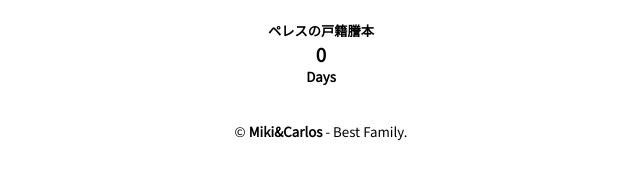
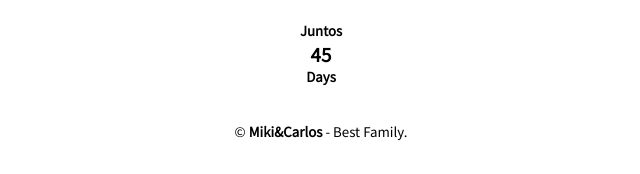
Before and after one commit to pbcarloz/cuenta-regresiva, a plain HTML site: page index.html in a window 1280 px wide. Shown: the part 623-797 px from the top of the page, 319-959 px from the left. Drawn offline with Linux system fonts and the light colour scheme.

Commit message:
fixed date

```diff
--- a/index.html
+++ b/index.html
@@ -60,7 +60,7 @@
         <img src="https://i.postimg.cc/k5vSbJGh/Picsart-22-08-14-21-44-45-992-1.jpg" class="bottom-img">
         <h3 class="mensaje">💗 一緒にクリスマス 🎄</h3> <br>
         <div class="container-koseki">
-            <h5>ペレスの戸籍謄本</h5>
+            <h5>Juntos</h5>
             <h3 class="koseki">Time</h3>
             <h5>Days</h5>
         </div>
--- a/script.js
+++ b/script.js
@@ -1,6 +1,6 @@
 const countDown = () => {
     const countDate = new Date ('November 26, 2022 00:00:00').getTime();
-    const countKoseki = new Date ('October 12, 2022 00:00:00').getTime();
+    const countKoseki = new Date ('November 26, 2022 00:00:00').getTime();
     const now = new Date().getTime();
     const gap = countDate - now;
     const gapKoseki = countKoseki - now;
```
